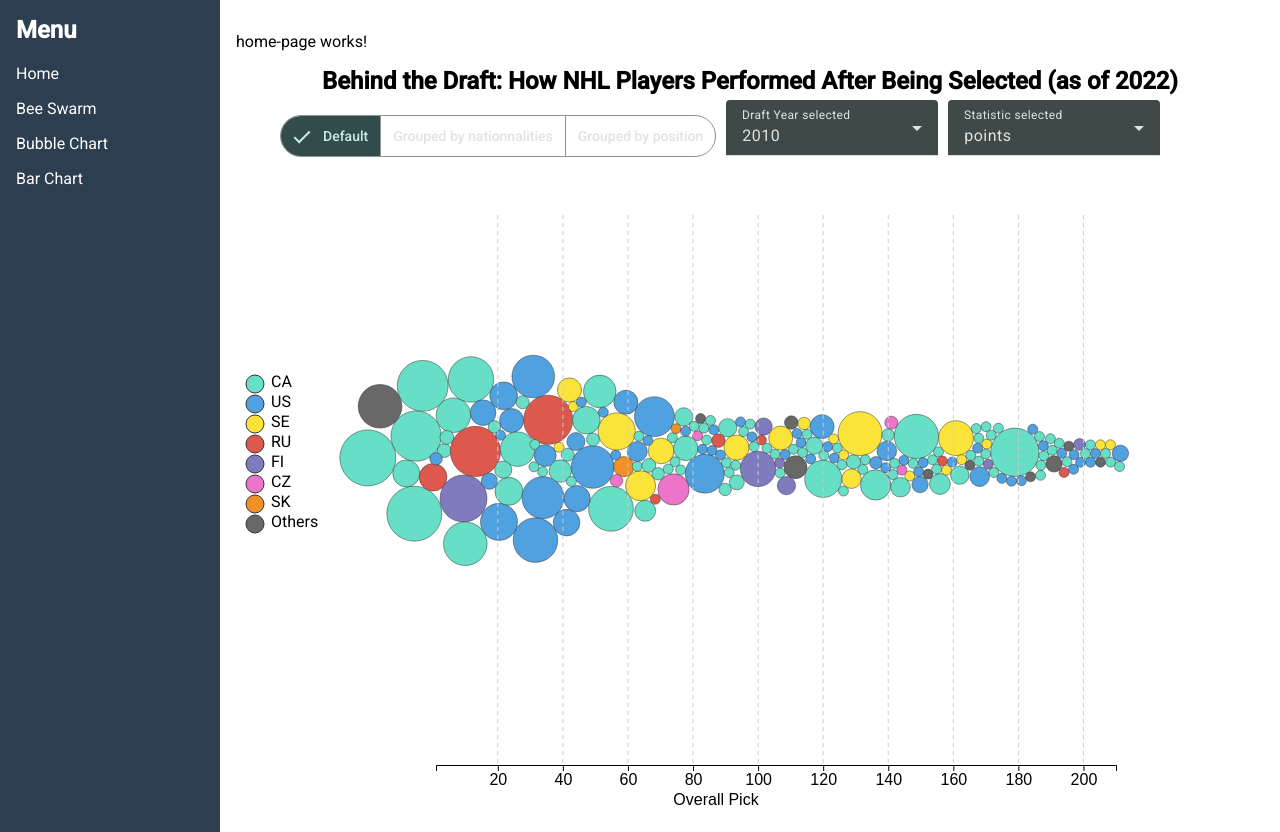
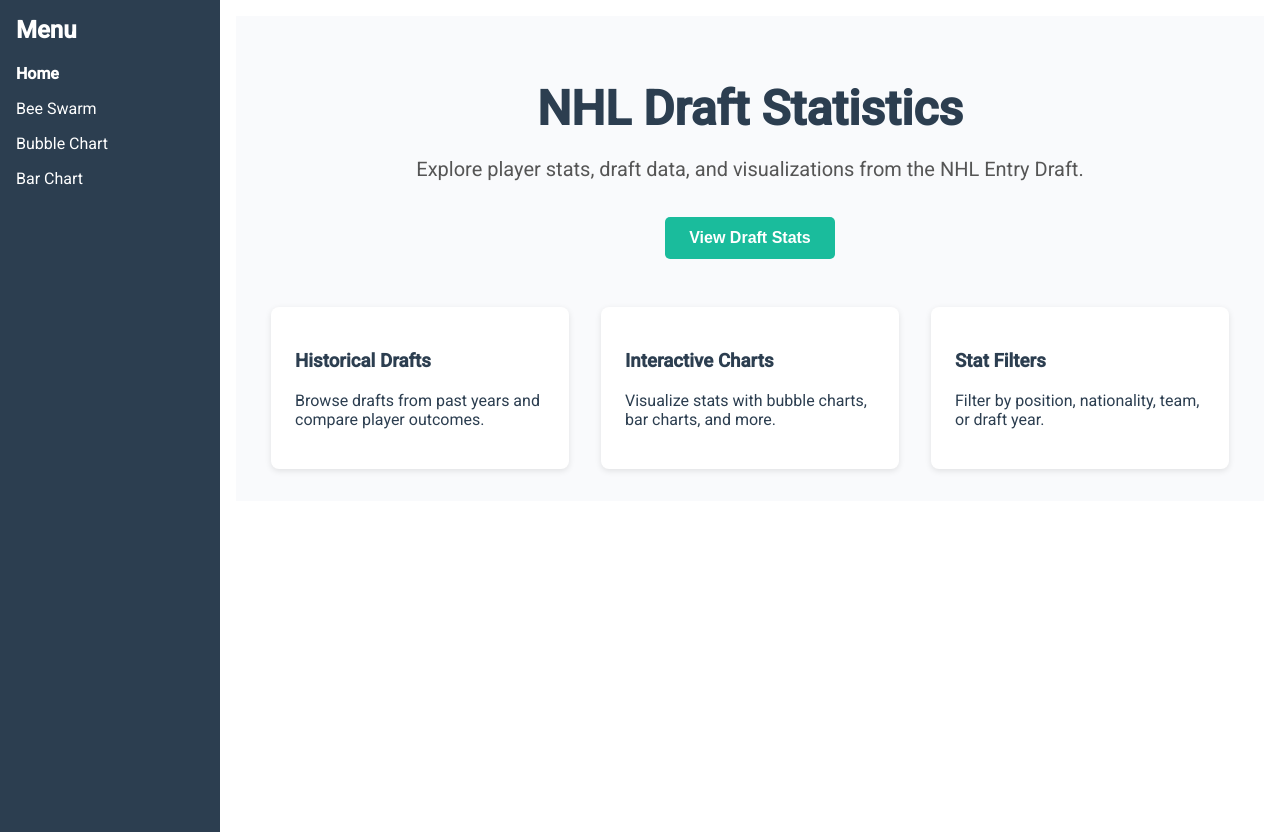
Before and after one commit to MaxenceSigouin/INF8808-Projet, an Angular app in the folder projet-dataviz/: page / in a window 1280 px wide. Built offline with nearby package versions, Linux system fonts and the light colour scheme.

Commit message:
basic home page

```diff
--- a/projet-dataviz/src/app/components/sidebar/sidebar.component.css
+++ b/projet-dataviz/src/app/components/sidebar/sidebar.component.css
@@ -28,3 +28,7 @@
 .sidebar a:hover {
   text-decoration: underline;
 }
+
+li.active-link {
+  font-weight: bold;
+}
--- a/projet-dataviz/src/app/components/sidebar/sidebar.component.html
+++ b/projet-dataviz/src/app/components/sidebar/sidebar.component.html
@@ -1,16 +1,16 @@
 <div class="sidebar">
   <h2>Menu</h2>
   <ul>
-    <li routerLinkActive="active" [routerLinkActiveOptions]="{ exact: true }">
+    <li routerLinkActive="active-link" [routerLinkActiveOptions]="{ exact: true }">
       <a routerLink="/">Home</a>
     </li>
-    <li routerLinkActive="active">
+    <li routerLinkActive="active-link">
       <a routerLink="/beeswarm">Bee Swarm</a>
     </li>
-    <li routerLinkActive="active">
+    <li routerLinkActive="active-link">
       <a routerLink="/bubble">Bubble Chart</a>
     </li>
-    <li routerLinkActive="active">
+    <li routerLinkActive="active-link">
       <a routerLink="/bar-chart">Bar Chart</a>
     </li>
   </ul>
--- a/projet-dataviz/src/app/pages/home-page/home-page.component.css
+++ b/projet-dataviz/src/app/pages/home-page/home-page.component.css
@@ -0,0 +1,53 @@
+.homepage {
+    padding: 2rem;
+    text-align: center;
+    background-color: #f9fafc;
+    color: #2c3e50;
+  }
+
+  .hero {
+    margin-bottom: 3rem;
+  }
+
+  .hero h1 {
+    font-size: 3rem;
+    margin-bottom: 1rem;
+  }
+
+  .hero p {
+    font-size: 1.25rem;
+    color: #555;
+  }
+
+  .hero button {
+    padding: 0.75rem 1.5rem;
+    background-color: #1abc9c;
+    border: none;
+    color: white;
+    font-weight: bold;
+    border-radius: 5px;
+    cursor: pointer;
+    font-size: 1rem;
+    margin-top: 1rem;
+    transition: background-color 0.3s ease;
+  }
+
+  .hero button:hover {
+    background-color: #16a085;
+  }
+
+  .features {
+    display: flex;
+    justify-content: center;
+    gap: 2rem;
+    flex-wrap: wrap;
+  }
+
+  .feature-card {
+    background-color: white;
+    border-radius: 8px;
+    padding: 1.5rem;
+    width: 250px;
+    box-shadow: 0 2px 6px rgba(0,0,0,0.1);
+    text-align: left;
+  }
--- a/projet-dataviz/src/app/pages/home-page/home-page.component.html
+++ b/projet-dataviz/src/app/pages/home-page/home-page.component.html
@@ -1,2 +1,22 @@
-<p>home-page works!</p>
-<app-beeswarm-chart></app-beeswarm-chart>
+<div class="homepage">
+    <div class="hero">
+      <h1>NHL Draft Statistics</h1>
+      <p>Explore player stats, draft data, and visualizations from the NHL Entry Draft.</p>
+      <button (click)="goToStats()">View Draft Stats</button>
+    </div>
+
+    <div class="features">
+      <div class="feature-card">
+        <h3>Historical Drafts</h3>
+        <p>Browse drafts from past years and compare player outcomes.</p>
+      </div>
+      <div class="feature-card">
+        <h3>Interactive Charts</h3>
+        <p>Visualize stats with bubble charts, bar charts, and more.</p>
+      </div>
+      <div class="feature-card">
+        <h3>Stat Filters</h3>
+        <p>Filter by position, nationality, team, or draft year.</p>
+      </div>
+    </div>
+  </div>
--- a/projet-dataviz/src/app/pages/home-page/home-page.component.ts
+++ b/projet-dataviz/src/app/pages/home-page/home-page.component.ts
@@ -1,13 +1,17 @@
 import { Component } from '@angular/core';
-import { BeeswarmChartComponent } from '../../components/beeswarm-chart/beeswarm-chart/beeswarm-chart.component';
-import { DataProcessingService } from '../../services/data-processsing/data-processing.service';
+import { Router } from '@angular/router';
+
 
 @Component({
   selector: 'app-home-page',
-  imports: [BeeswarmChartComponent],
+  imports: [],
   templateUrl: './home-page.component.html',
   styleUrl: './home-page.component.css',
 })
 export class HomePageComponent {
-  constructor(dataProcessingService: DataProcessingService) {}
+  constructor(private router: Router) {  }
+
+  goToStats() {
+    this.router.navigate(['/beeswarm']);
+  }
 }
```
